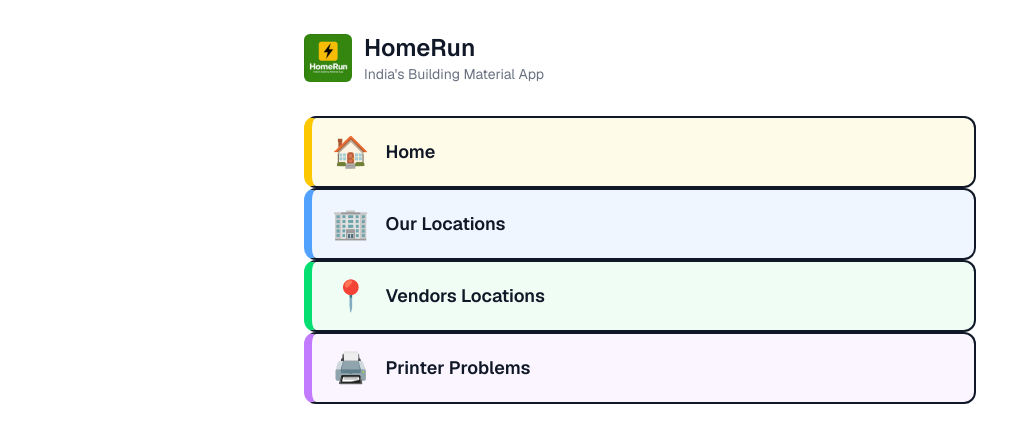
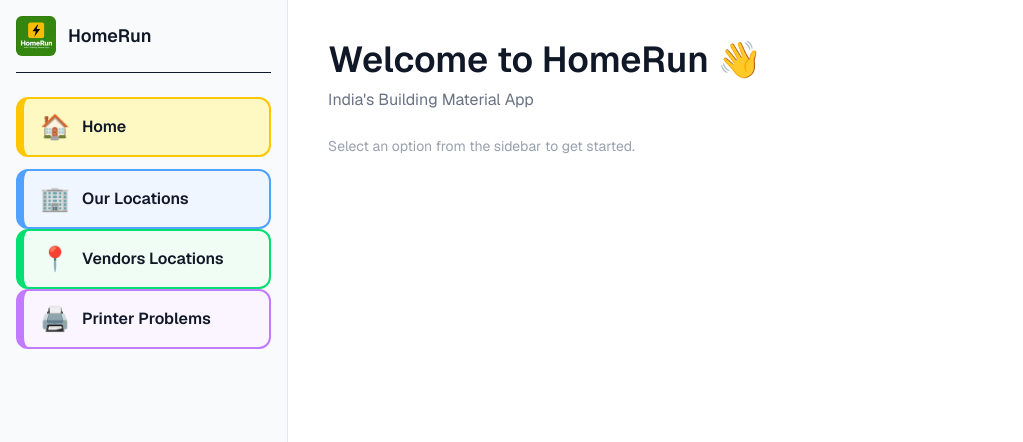
Before and after one commit to tharunpotla-code/Inward, a Next.js app: page /vendor-locations in a window 1280 px wide. Shown: the top 442 px of the page, without its empty margins (0-1023 px from the left). Built offline with nearby package versions, Linux system fonts and the light colour scheme.

Commit message:
updation

```diff
--- a/app/vendor-locations/page.tsx
+++ b/app/vendor-locations/page.tsx
@@ -2,33 +2,43 @@
 import Image from "next/image";
 
 export default function Home() {
-  const buttons = [
-    { icon: "🏠", title: "Home", color: "bg-yellow-50 border-l-yellow-400", href: "/" },
-    { icon: "🏢", title: "Our Locations", color: "bg-blue-50 border-l-blue-400 hover:bg-blue-100", href: "/our-locations" },
-    { icon: "📍", title: "Vendors Locations", color: "bg-green-50 border-l-green-400 hover:bg-green-100", href: "/vendor-locations" },
-    { icon: "🖨️", title: "Printer Problems", color: "bg-purple-50 border-l-purple-400 hover:bg-purple-100", href: "/printer-problems" },
-  ];
   return (
-    <div className="min-h-screen bg-white text-gray-900 font-sans antialiased p-8">
-      <div className="max-w-2xl mx-auto">
-        <div className="flex items-center gap-3 mb-8">
-          <Image src="/logo.png" alt="HomeRun" width={48} height={48} className="rounded-md" />
-          <div>
-            <h1 className="text-2xl font-semibold">HomeRun</h1>
-            <p className="text-sm text-gray-500">India's Building Material App</p>
-          </div>
+    <div className="min-h-screen flex bg-white text-gray-900 font-sans antialiased">
+      <aside className="w-72 bg-gray-50 border-r border-gray-200 min-h-screen p-4">
+        <div className="flex items-center gap-3 mb-6 pb-4 border-b">
+          <Image src="/logo.png" alt="HomeRun" width={40} height={40} className="rounded-md" />
+          <h1 className="text-lg font-semibold">HomeRun</h1>
         </div>
         <div className="space-y-3">
-          {buttons.map((b) => (
-            <Link key={b.title} href={b.href}>
-              <div className={`border-2 border-l-8 rounded-xl px-5 py-4 flex items-center gap-4 cursor-pointer transition ${b.color}`}>
-                <span className="text-3xl">{b.icon}</span>
-                <span className="text-lg font-semibold">{b.title}</span>
-              </div>
-            </Link>
-          ))}
+          <div className="border-2 border-l-8 border-yellow-400 bg-yellow-100 rounded-xl px-4 py-3 flex items-center gap-3 cursor-pointer">
+            <span className="text-2xl">🏠</span>
+            <span className="text-base font-semibold">Home</span>
+          </div>
+          <Link href="/our-locations">
+            <div className="border-2 border-l-8 border-blue-400 bg-blue-50 hover:bg-blue-100 rounded-xl px-4 py-3 flex items-center gap-3 cursor-pointer">
+              <span className="text-2xl">🏢</span>
+              <span className="text-base font-semibold">Our Locations</span>
+            </div>
+          </Link>
+          <Link href="/vendor-locations">
+            <div className="border-2 border-l-8 border-green-400 bg-green-50 hover:bg-green-100 rounded-xl px-4 py-3 flex items-center gap-3 cursor-pointer">
+              <span className="text-2xl">📍</span>
+              <span className="text-base font-semibold">Vendors Locations</span>
+            </div>
+          </Link>
+          <Link href="/printer-problems">
+            <div className="border-2 border-l-8 border-purple-400 bg-purple-50 hover:bg-purple-100 rounded-xl px-4 py-3 flex items-center gap-3 cursor-pointer">
+              <span className="text-2xl">🖨️</span>
+              <span className="text-base font-semibold">Printer Problems</span>
+            </div>
+          </Link>
         </div>
-      </div>
+      </aside>
+      <main className="flex-1 p-10">
+        <h1 className="text-4xl font-semibold mb-2">Welcome to HomeRun 👋</h1>
+        <p className="text-gray-500 text-base">India's Building Material App</p>
+        <p className="text-gray-400 text-sm mt-6">Select an option from the sidebar to get started.</p>
+      </main>
     </div>
   );
 }
```
